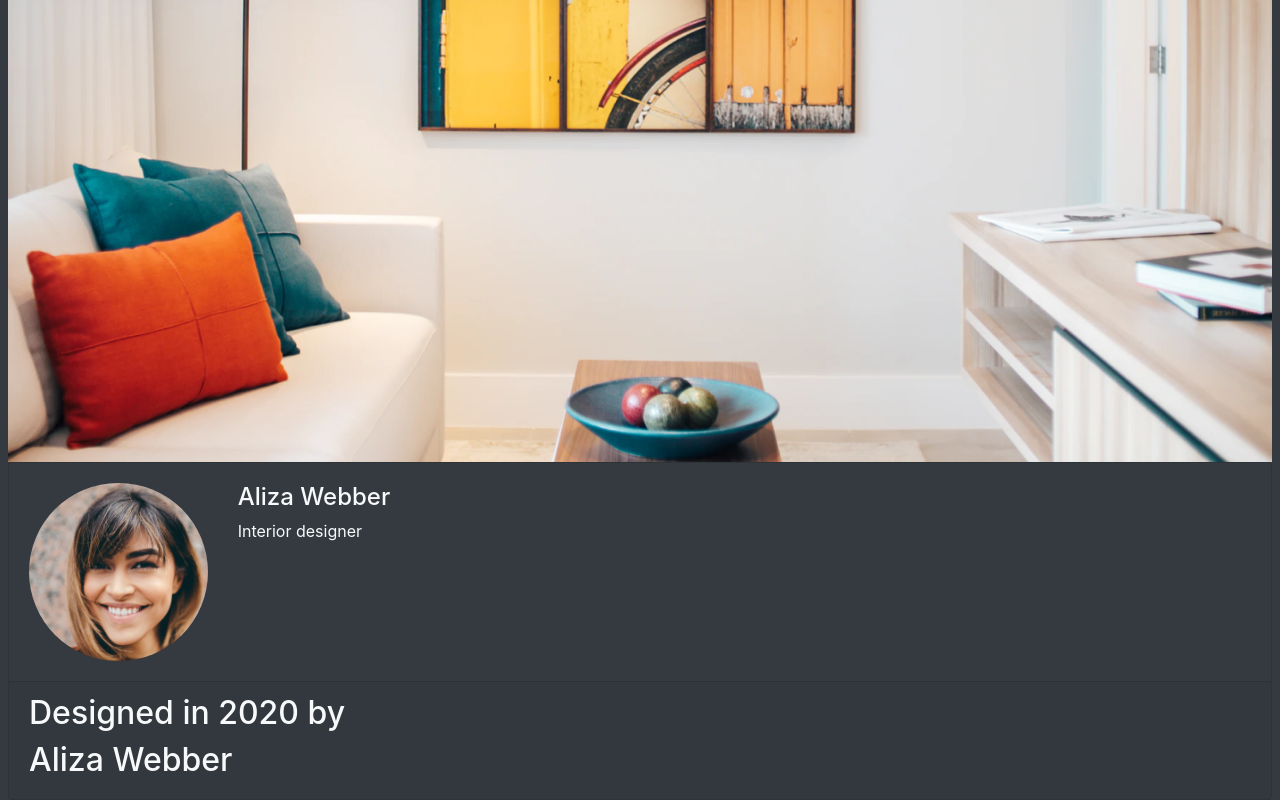
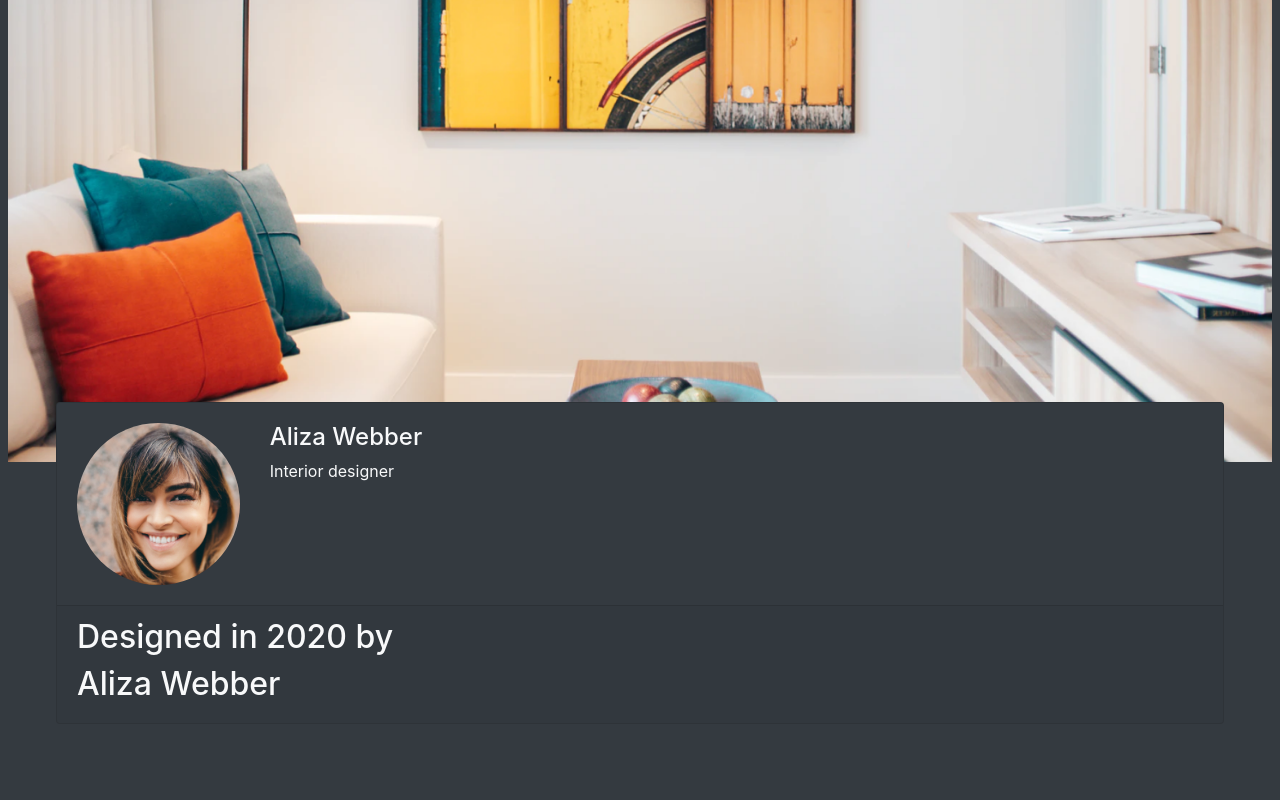
Before and after one commit to drbv27/InteriorConsultantCh, a plain HTML site: page index.html in a window 1280 px wide. Shown: the part 791-1591 px from the top of the page. Drawn offline with nearby package versions, Linux system fonts and the light colour scheme.

Commit message:
Position the card over Image

```diff
--- a/assets/css/style.css
+++ b/assets/css/style.css
@@ -15,3 +15,12 @@
     font-weight: 200;
     font-size: 14px;
 }
+
+.imagensota {
+    position: relative;
+}
+
+.card {
+    position: absolute;
+    top: -60px;
+}
--- a/index.html
+++ b/index.html
@@ -40,12 +40,12 @@
               </svg></h3>
         </div>
 
-        <div class="mt-4">
+        <div class="mt-4 imagensota">
             <img src="./assets/img/photo1.png" alt="" class="img-fluid max-width: 100%">
         </div>
 
         <div>
-            <div class="card bg-dark">
+            <div class="card bg-dark ml-5 mr-5">
                 <div class="card-body row">
                     <div class="col-2">
                         <img src="./assets/img/photo2.png" class="rounded-circle img-fluid">
```
